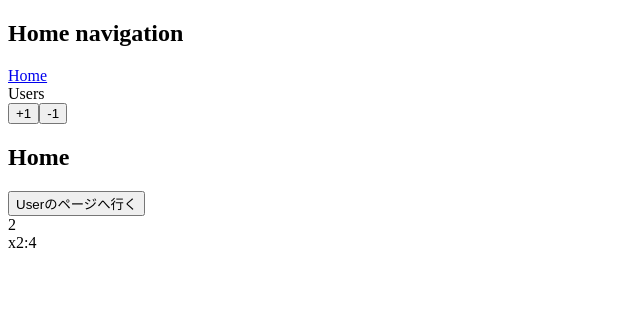
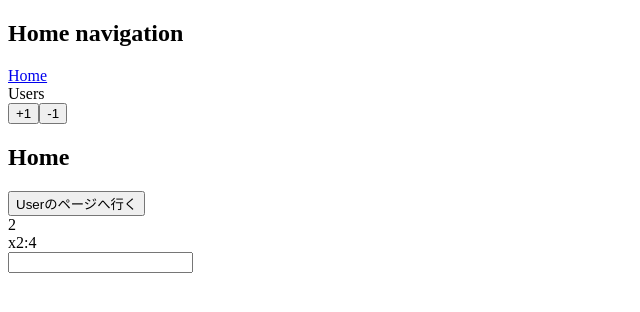
Before and after one commit to 5ma/udemy-vuex, a Vue app: page / in a window 1280 px wide. Shown: the top 312 px of the page, without its empty margins (0-640 px from the left). Built offline with nearby package versions, Linux system fonts and the light colour scheme.

Commit message:
✨ Vuexのデータをv-modelで使いたい場合はどうするか

```diff
--- a/src/store.js
+++ b/src/store.js
@@ -6,9 +6,11 @@ Vue.use(Vuex);
 export default new Vuex.Store({
   state: {
     count: 2,
+    message: ""
   },
   getters: {
     doubleCount: (state) => state.count * 2,
+    message: state => state.message
   },
   mutations: {
     increment(state, number) {
@@ -17,6 +19,9 @@ export default new Vuex.Store({
     decrement(state, number) {
       state.count -= number;
     },
+    updateMessage(state, newMessage) {
+      state.message = newMessage;
+    }
   },
   actions: {
     increment({ commit }, number) {
@@ -26,5 +31,8 @@ export default new Vuex.Store({
       // context.getters.doubleCount;
       // context.dispatch
     },
+    updateMessage({ commit }, newMessage) {
+      commit("updateMessage", newMessage);
+    }
   },
 });
--- a/src/views/Home.vue
+++ b/src/views/Home.vue
@@ -4,6 +4,8 @@
     <button @click="toUsers">Userのページへ行く</button>
     <div>{{ $store.state.count }}</div>
     <div>x2:{{ doubleCount }}</div>
+    <input type="text" v-model="message" />
+    {{ message }}
   </div>
 </template>
 
@@ -17,6 +19,14 @@ export default {
   computed: {
     // ゲッターを、スプレッド演算子（object spread operator）を使って computed に組み込む
     ...mapGetters(["doubleCount"]),
+    message: {
+      get() {
+        return this.$store.getters.message;
+      },
+      set(value) {
+        this.$store.dispatch("updateMessage", value);
+      },
+    },
   },
   methods: {
     toUsers() {
```
